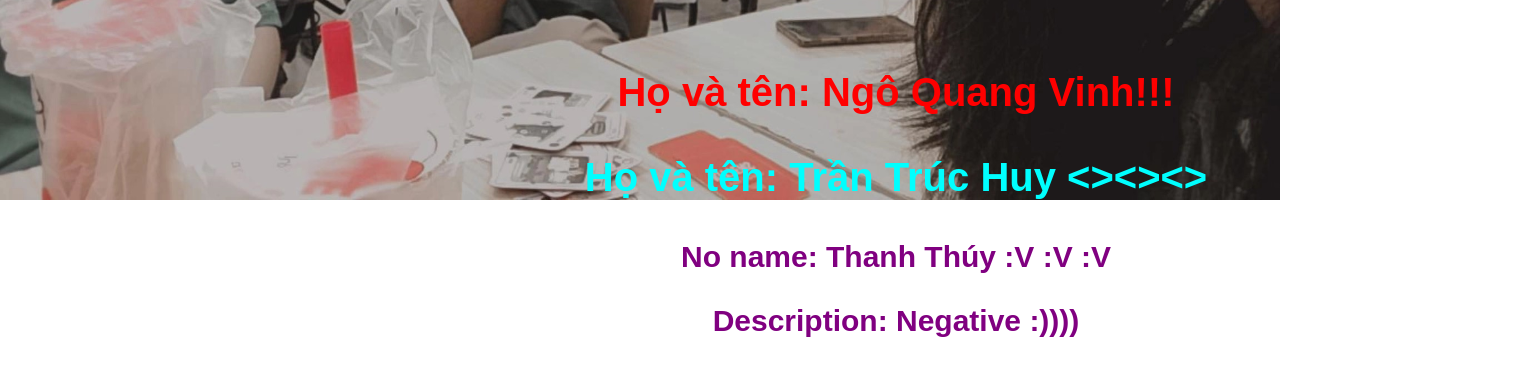
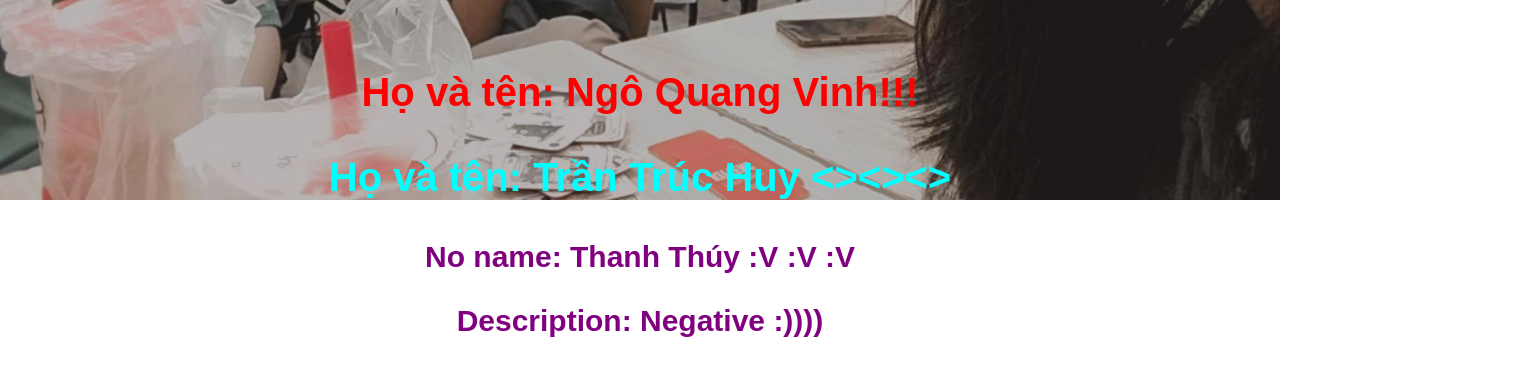
Before and after one commit to ngoquangvinh/Test-Subject_1, a plain HTML site: page index.html in a window 1280 px wide. Shown: the part 665-1053 px from the top of the page, 1536 px wide, since content can reach past the window. Drawn offline with Linux system fonts and the light colour scheme.

Commit message:
Update index.html

```diff
--- a/index.html
+++ b/index.html
@@ -46,9 +46,9 @@
 		.center
 		{
 			position: relative;
-			top: 60%;
+			top: 20%;
 			left: 50%;
-			transform: translate(-30%, -50%);
+			transform: translate(-50%, -50%);
 		}
 		.container
 		{
```
